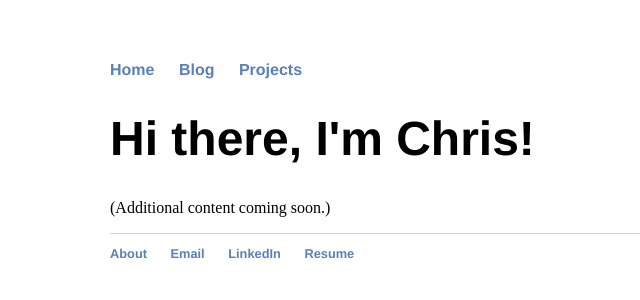
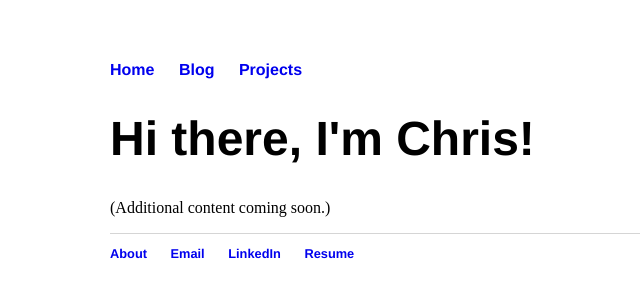
Before and after one commit to chriso23/chriso23.github.io, a Jekyll site: the page built from index.html, in a window 1280 px wide. Shown: the top 300 px of the page, without its empty margins (82-722 px from the left). Built offline with Jekyll 4.4.1, drawn with Linux system fonts in a browser that asks for light colours.

Commit message:
Update main.css

```diff
--- a/css/main.css
+++ b/css/main.css
@@ -1,6 +1,6 @@
 body { margin: 60px auto; width: 70%; }
 
-a { text-decoration: none; color: #5A80B4; }
+a { text-decoration: none; }
 a:hover { text-decoration: underline; }
 
 ul { font-size: 1.2em; line-height: 1.2em; }
```
